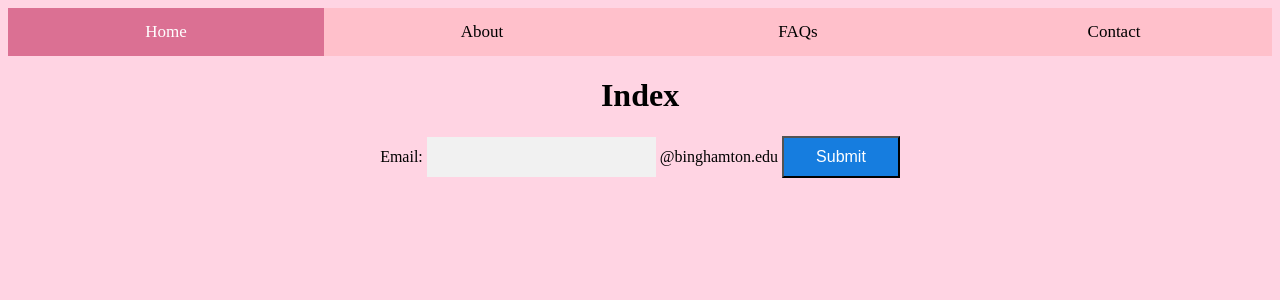
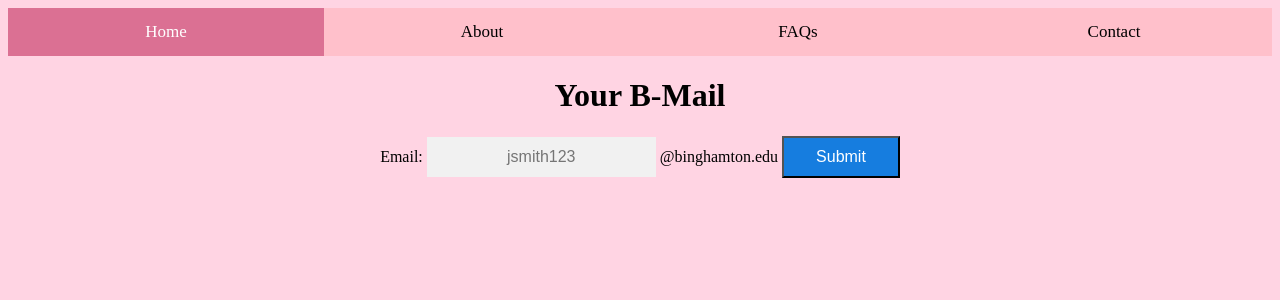
Before and after one commit to rwang2022/BU-match, a Flask app: page / in a window 1280 px wide. Shown: the top 300 px of the page. Run offline with Flask 2, Linux system fonts and the light colour scheme; parts of the project's set-up code (start-up, migrations or seed data) failed here and were passed over.

Commit message:
working favicon and other minor changes

```diff
--- a/app.py
+++ b/app.py
@@ -16,10 +16,10 @@ global students_alums
 with open('data/students_alums.csv', mode ='r') as file:
   csvFile = pandas.read_csv(file)
 students_alums = csvFile.values.tolist()
-print(students_alums[0])
+# print(students_alums[0])
 for i in range(len(students_alums)):
     students_alums[i] = f"{students_alums[i][1]}, {students_alums[i][2]}, {students_alums[i][3]}"
-print(students_alums[0])
+# print(students_alums[0])
 
 
 @app.route("/", methods=["GET","POST"])
@@ -59,7 +59,7 @@ def login():
 @app.route("/acknowledge", methods=["GET","POST"])
 def acknowledge():
     crush = request.form.get("crush", default="")
-    print(f"your crush is {crush}")
+    # print(f"your crush is {crush}")
     return render_template("acknowledge.html", crush=crush)
 
 
--- a/static/CSS/styles.css
+++ b/static/CSS/styles.css
@@ -5,6 +5,10 @@
 
 body {
   background-color: #ffc5d9bb;
+}
+
+pre {
+  font-size: large;
 }
 
  /* Add a black background color to the top navigation */
--- a/templates/base.html
+++ b/templates/base.html
@@ -2,8 +2,10 @@
 <html lang="en">
   <head>
     {% block head %}
+    <title>{% block title %}{% endblock %} - BU-match</title>
     <link rel="stylesheet" href="../static/CSS/styles.css" />
-    <title>{% block title %}{% endblock %} - BU-match</title>
+    <!-- <link rel="shortcut icon" type="image/x-icon" href="favicon1.ico" /> -->
+    <link rel="shortcut icon" href="../static/CSS/favicon.ico">
     {% endblock %}
   </head>
   <body>
--- a/templates/index.html
+++ b/templates/index.html
@@ -1,15 +1,15 @@
 {% extends "base.html" %}
 {% block title %}Welcome!{% endblock %}
 {% block head %}
-    {{ super() }}
-    <style type="text/css">
-    </style>
+{{ super() }}
+  <style type="text/css">
+  </style>
 {% endblock %}
 {% block content %}
-    <h1>Index</h1>
+    <h1>Your B-Mail</h1>
     <form action="/sending_code" method="POST">
       <label for="text">Email:</label>
-      <input type="text" name="email" id="email" required autocomplete="off" style="width: auto;"/>
+      <input type="text" name="email" id="email" required placeholder="jsmith123" autocomplete="off" style="width: auto;"/>
       <label>@binghamton.edu</label>
       <button class="submit button" name="register" id="register">Submit</button>
     </form>
--- a/templates/sending_code.html
+++ b/templates/sending_code.html
@@ -6,7 +6,7 @@
   </style>
 {% endblock %}
 {% block content %}
-  <h2>Your email is {{email}}</h2>
+  <h2>{{email}}</h2>
   <h2>You should be receiving a code soon.</h2>
 
   <form action="/login" method="POST">
--- a/templates/success_login.html
+++ b/templates/success_login.html
@@ -7,6 +7,8 @@
 {% endblock %}
 {% block content %}
     <h1>Choose your match</h1>
+
+    <pre style="color: darkmagenta;">You must choose an option <b>ONLY</b> from the dropdown menu.</pre>
 
     <!--Make sure the form has the autocomplete function switched off:-->
     <form autocomplete="off" action="/acknowledge" method="POST">
@@ -23,7 +25,6 @@
     </form>
 
     <pre>NOTE: if they have a different name that they go by, then it may be one of the following forms: </pre>
-
     <pre>legalFirstName (<b>DifferentName</b>) legalLastName</pre>
     <pre>legalFirstName(<b>DifferentName</b>) legalLastName</pre>
     <pre><b>DifferentName</b> (legalFirstName) legalLastName</pre>
@@ -138,7 +139,7 @@
 
       /*An array containing all the students and alums:*/
       const students_alums = JSON.parse('{{ students_alums | tojson }}');
-      console.log(students_alums);
+      // console.log(students_alums);
 
       /*initiate the autocomplete function on the "crush" element, and pass along the countries array as possible autocomplete values:*/
       autocomplete(document.getElementById("crush"), students_alums);
```
Also changed, not shown: get_names_emails/gather.js (+10 -9 lines), static/CSS/favicon.ico (added), static/CSS/favicon1.png (added).
